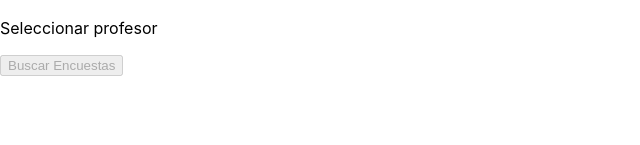
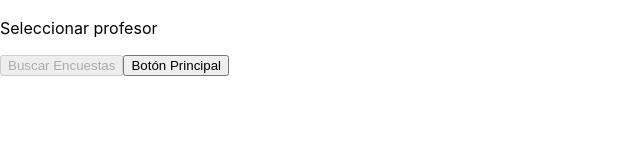
Before and after one commit to ces-silv/OOP_Final-Project, a React (Create React App) app: page /survey-response in a window 1280 px wide. Shown: the part 150-295 px from the top of the page, without its empty margins (0-640 px from the left). Built offline with nearby package versions, Linux system fonts and the light colour scheme; no server answers.

Commit message:
Survey Filters

```diff
--- a/src/SurveyResponse.js
+++ b/src/SurveyResponse.js
@@ -1,5 +1,6 @@
 import React, { useState, useEffect } from 'react';
 import axios from 'axios';
+import { useNavigate } from 'react-router-dom'; // Importamos useNavigate
 
 const SurveyResponse = () => {
     const [facultades, setFacultades] = useState([]);
@@ -11,6 +12,8 @@ const SurveyResponse = () => {
     const [selectedProfesor, setSelectedProfesor] = useState('');
     const [selectedAsignatura, setSelectedAsignatura] = useState('');
     const [selectedGrupo, setSelectedGrupo] = useState('');
+
+    const navigate = useNavigate(); // Instanciamos el hook useNavigate
 
     // Obtener todas las facultades
     useEffect(() => {
@@ -90,6 +93,11 @@ const SurveyResponse = () => {
     // Validación de si todos los campos están seleccionados
     const isFormValid = selectedFacultad && selectedCarrera && selectedAsignatura && selectedProfesor;
 
+    // Función para redirigir al home
+    const goToHome = () => {
+        navigate('/'); // Esto redirige a la página principal
+    };
+
     return (
         <div>
             <h2>Responder Encuesta</h2>
@@ -137,6 +145,9 @@ const SurveyResponse = () => {
 
             {/* Botón de búsqueda con validación */}
             <button onClick={handleSubmit} disabled={!isFormValid}>Buscar Encuestas</button>
+
+            {/* Botón Principal para regresar al home */}
+            <button onClick={goToHome}>Botón Principal</button>
         </div>
     );
 };
```
